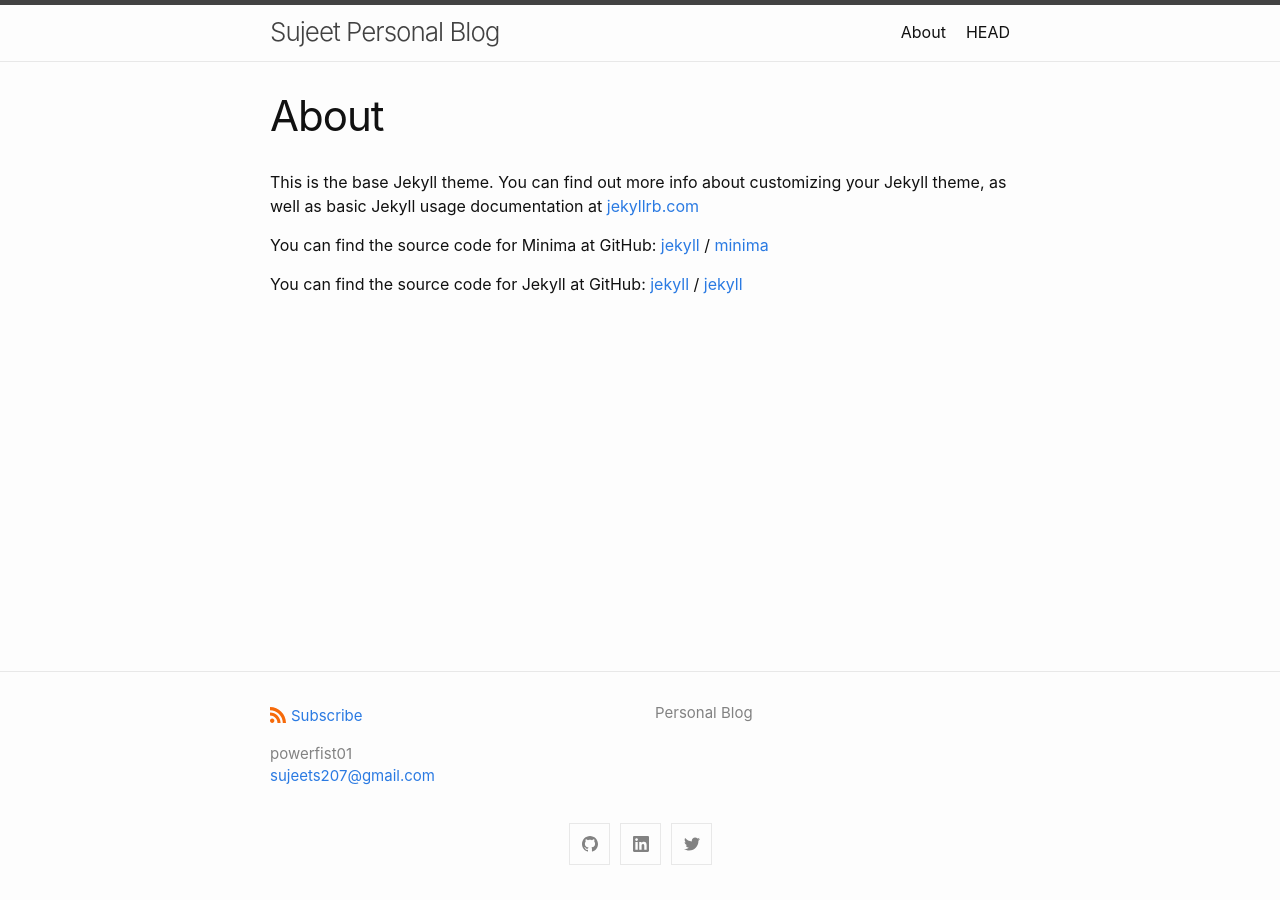
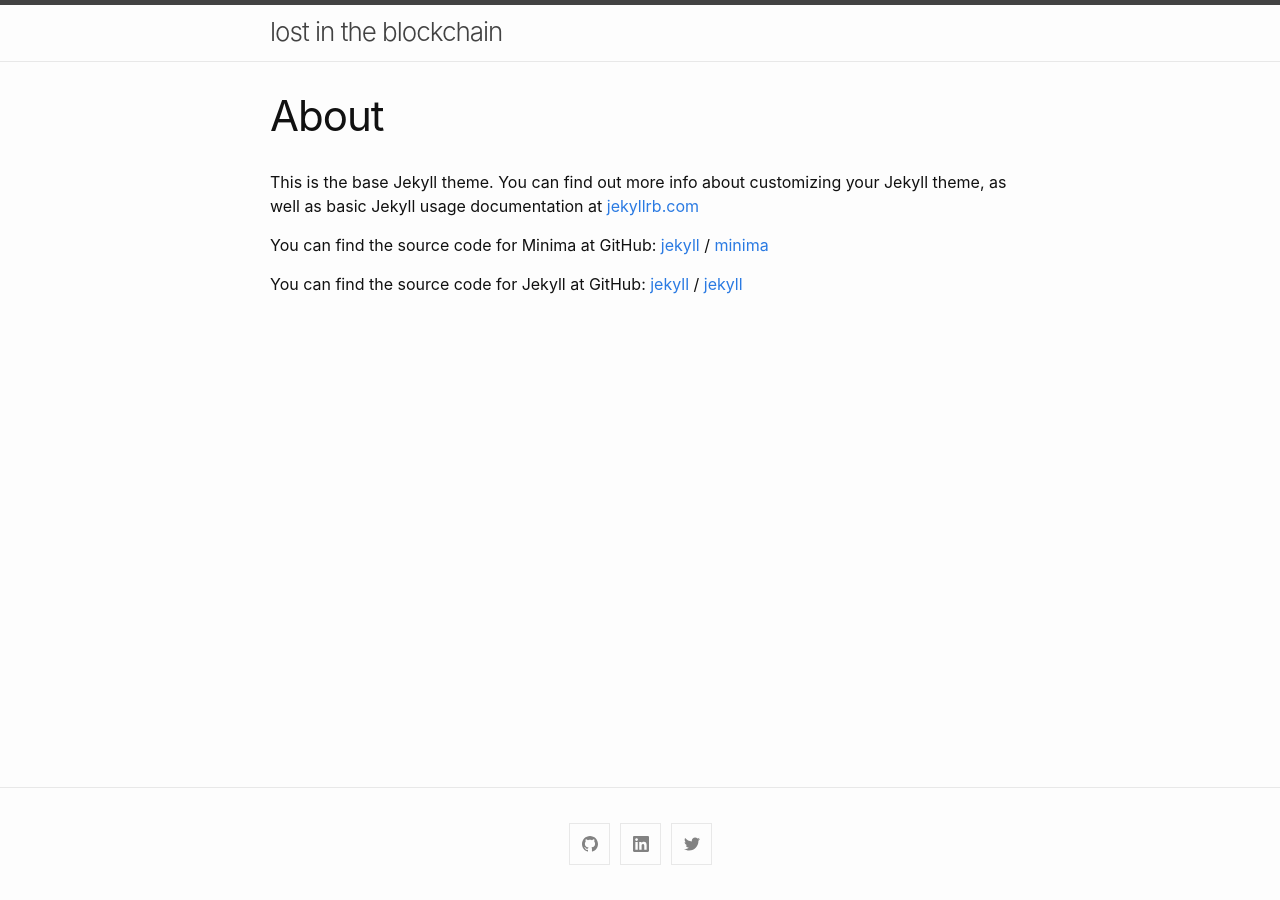
Before and after one commit to powerfist01/blog, a Jekyll site: the page built from about.md, in a window 1280 px wide. Built offline with Jekyll 4.4.1, drawn with Linux system fonts in a browser that asks for light colours.

```diff
--- a/_config.yml
+++ b/_config.yml
@@ -1,16 +1,15 @@
-title: Sujeet Personal Blog
+title: singh
 author:
   name: powerfist01
   email: sujeets207@gmail.com
-description: > # this means to ignore newlines until "show_excerpts:"
-  Personal Blog
+  description:
 
 show_excerpts: false # set to true to show excerpts on the homepage
 
 # Minima date format
 # refer to https://shopify.github.io/liquid/filters/date/ if you want to customize this
 minima:
-  date_format: "%b %-d, %Y"
+  date_format: "%-d %b, %Y"
 
   # generate social links in footer
   social_links:
--- a/_includes/footer.html
+++ b/_includes/footer.html
@@ -3,7 +3,7 @@
 
   <div class="wrapper">
 
-    <div class="footer-col-wrapper">
+    <!-- <div class="footer-col-wrapper">
       <div class="footer-col">
         <p class="feed-subscribe">
           <a href="{{ 'feed.xml' | relative_url }}">
@@ -26,7 +26,7 @@
       <div class="footer-col">
         <p>{{ site.description | escape }}</p>
       </div>
-    </div>
+    </div> -->
 
     <div class="social-links">
       {%- include social.html -%}
--- a/_includes/header.html
+++ b/_includes/header.html
@@ -4,9 +4,9 @@
     {%- assign default_paths = site.pages | map: "path" -%}
     {%- assign page_paths = site.header_pages | default: default_paths -%}
     {%- assign titles_size = site.pages | map: 'title' | join: '' | size -%}
-    <a class="site-title" rel="author" href="{{ "/" | relative_url }}">{{ site.title | escape }}</a>
+    <a class="site-title" rel="author" href="{{ "/" | relative_url }}">lost in the blockchain</a>
 
-    {%- if titles_size > 0 -%}
+    <!-- {%- if titles_size > 0 -%}
       <nav class="site-nav">
         <input type="checkbox" id="nav-trigger" class="nav-trigger" />
         <label for="nav-trigger">
@@ -26,6 +26,6 @@
           {%- endfor -%}
         </div>
       </nav>
-    {%- endif -%}
+    {%- endif -%} -->
   </div>
 </header>
```
Also changed, not shown: _posts/2016-05-19-super-short-article.md (deleted, +0 -7 lines), _posts/2016-05-20-my-example-post.md (deleted, +0 -12 lines), _posts/2016-05-20-super-long-article.md (deleted, +0 -11 lines), _posts/2016-05-20-this-post-demonstrates-post-content-styles.md (deleted, +0 -115 lines), _posts/2016-05-20-welcome-to-jekyll.md (deleted, +0 -22 lines), _posts/2022-05-05-welcome-to-my-blog.md (added, +13 -0 lines).
